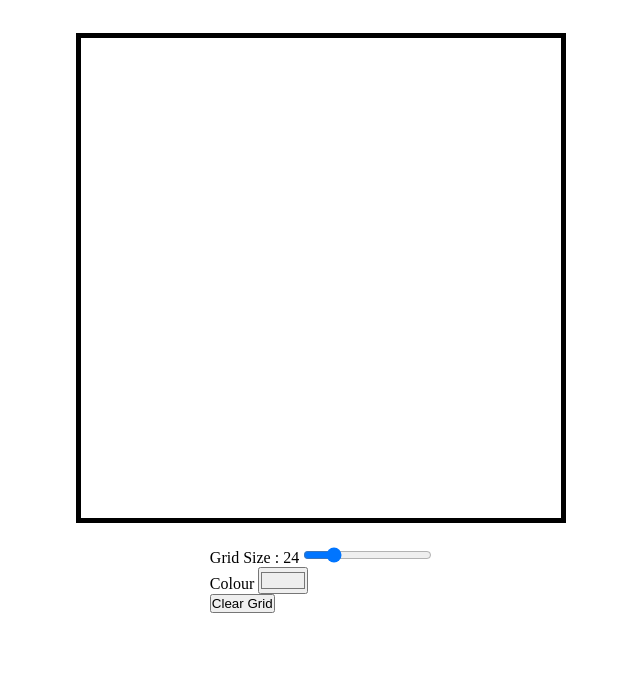
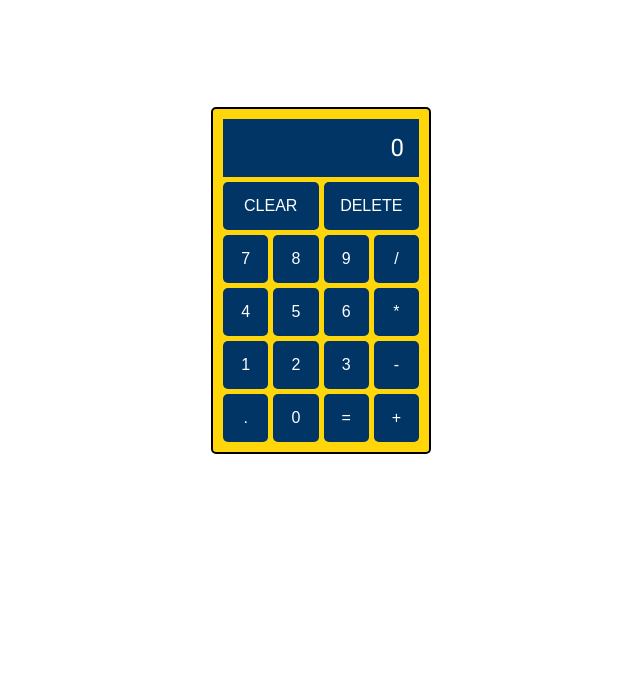
Before and after one commit to ibhavik/the-odin-project, a plain HTML site: page index.html in a window 1280 px wide. Shown: the part 120-800 px from the top of the page, without its empty margins (319-959 px from the left). Drawn offline with Linux system fonts and the light colour scheme.

Commit message:
Adding html and basic styling sheet

```diff
--- a/app.js
+++ /dev/null
@@ -1,45 +0,0 @@
-'use strict';
-
-const containerEl = document.querySelector('.container');
-const gridSizeEl = document.querySelector('#size');
-const colorEl = document.querySelector('#color');
-const clearGridBtn = document.querySelector('button');
-
-const clearGrid = function () {
-  containerEl.innerHTML = '';
-};
-
-const displayGrid = function (numBoxes = 24) {
-  const widthBox = 480 / numBoxes;
-  let boxGeneratingHTML = '';
-  for (let i = 0; i < numBoxes * numBoxes; i++) {
-    const el = `<div class='box'></div>`;
-    boxGeneratingHTML += el;
-  }
-
-  containerEl.insertAdjacentHTML('afterbegin', boxGeneratingHTML);
-  const boxes = document.querySelectorAll('.box');
-  boxes.forEach((box) => {
-    box.style.width = `${widthBox}px`;
-    box.style.height = `${widthBox}px`;
-    box.addEventListener('mouseover', function (e) {
-      e.target.style.backgroundColor = colorEl.value;
-    });
-  });
-};
-
-displayGrid();
-
-gridSizeEl.addEventListener('input', function () {
-  this.labels[0].textContent = `Grid Size: ${this.value}`;
-});
-
-gridSizeEl.addEventListener('change', function () {
-  clearGrid();
-  displayGrid(this.value);
-});
-
-clearGridBtn.addEventListener('click', function () {
-  clearGrid();
-  displayGrid(gridSizeEl.value);
-});
--- a/index.html
+++ b/index.html
@@ -5,32 +5,29 @@
     <meta http-equiv="X-UA-Compatible" content="IE=edge" />
     <meta name="viewport" content="width=device-width, initial-scale=1.0" />
     <link rel="stylesheet" href="style.css" />
-    <script defer src="app.js"></script>
-    <title>Etch A Sketch</title>
+    <title>Calculator</title>
   </head>
   <body>
-    <h1>Etch - A - Sketch</h1>
-    <div class="container"></div>
-    <div class="settings">
-      <div>
-        <label for="size">Grid Size : 24</label>
-        <input
-          type="range"
-          name="size"
-          id="size"
-          min="10"
-          max="80"
-          step="1"
-          value="24"
-        />
-      </div>
-      <div>
-        <label for="color">Colour</label>
-        <input type="color" name="color" id="color" value="#eeeeee" />
-      </div>
-      <div>
-        <button>Clear Grid</button>
-      </div>
+    <div class="calculator">
+      <div class="display span-4">0</div>
+      <button class="span-2">CLEAR</button>
+      <button class="span-2">DELETE</button>
+      <button class="digit">7</button>
+      <button class="digit">8</button>
+      <button class="digit">9</button>
+      <button class="divide">/</button>
+      <button class="digit">4</button>
+      <button class="digit">5</button>
+      <button class="digit">6</button>
+      <button class="multiply">*</button>
+      <button class="digit">1</button>
+      <button class="digit">2</button>
+      <button class="digit">3</button>
+      <button class="subtract">-</button>
+      <button class="decimal">.</button>
+      <button class="digit">0</button>
+      <button class="equal">=</button>
+      <button class="add">+</button>
     </div>
   </body>
 </html>
--- a/style.css
+++ b/style.css
@@ -1,34 +1,53 @@
+@import url('https://fonts.googleapis.com/css2?family=Roboto:wght@400;700&display=swap');
+
 * {
   margin: 0;
   padding: 0;
+  box-sizing: border-box;
 }
 
 body {
-  height: 100vh;
   display: flex;
-  flex-direction: column;
   justify-content: center;
   align-items: center;
+  height: 100vh;
+  font-family: 'Roboto', sans-serif;
 }
 
-h1 {
-  margin-bottom: 48px;
-  text-transform: uppercase;
+.calculator {
+  width: 220px;
+  border: 2px solid black;
+  padding: 10px;
+  background-color: #ffd60a;
+  display: grid;
+  grid-template-columns: repeat(4, 1fr);
+  gap: 5px;
+  border-radius: 5px;
 }
 
-.container {
-  width: 480px;
-  height: 480px;
-  border: 5px solid black;
-  margin: 0 auto;
-  display: flex;
-  flex-wrap: wrap;
-  align-items: flex-start;
-  margin-bottom: 24px;
+.display {
+  text-align: right;
+  background-color: #003566;
+  color: white;
+  padding: 15px;
+  font-size: 24px;
 }
 
-.box {
-  /* border: 1px solid black; */
-  flex: 0 0 auto;
-  box-sizing: border-box;
+.span-4 {
+  grid-column: 1 / -1;
 }
+
+.span-2 {
+  grid-column: span 2;
+}
+
+button {
+  background-color: #003566;
+  color: white;
+  border: none;
+  padding: 15px;
+  cursor: pointer;
+  outline: none;
+  border-radius: 5px;
+  font-size: 16px;
+}
```
